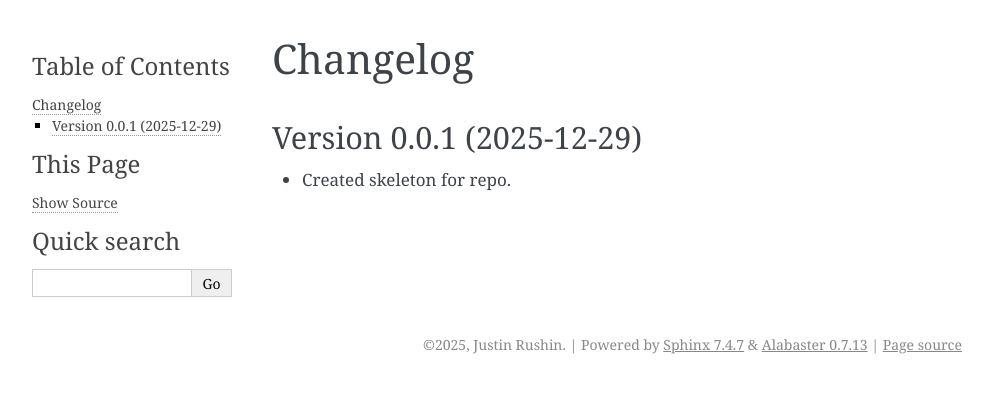
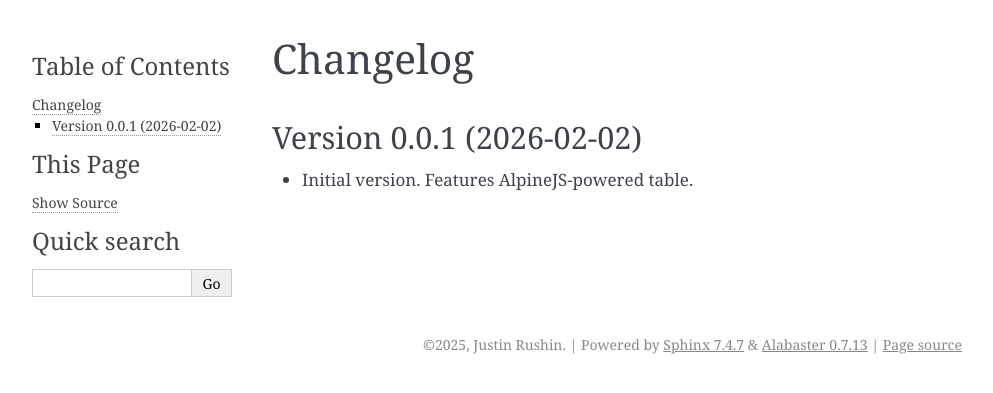
Before and after one commit to rushinjgr/joop, a Sphinx documentation site: the page built from python/docs/source/changelog.rst, in a window 1280 px wide. Shown: the top 393 px of the page, without its empty margins (148-1141 px from the left). Built offline with Sphinx 7.4.7, drawn with Linux system fonts in a browser that asks for light colours.

Commit message:
Update Changelog.

```diff
--- a/python/docs/source/changelog.rst
+++ b/python/docs/source/changelog.rst
@@ -1,6 +1,6 @@
 Changelog
 =========
 
-Version 0.0.1 (2025-12-29)
+Version 0.0.1 (2026-02-02)
 --------------------------
-- Created skeleton for repo.
+- Initial version. Features AlpineJS-powered table.
```
